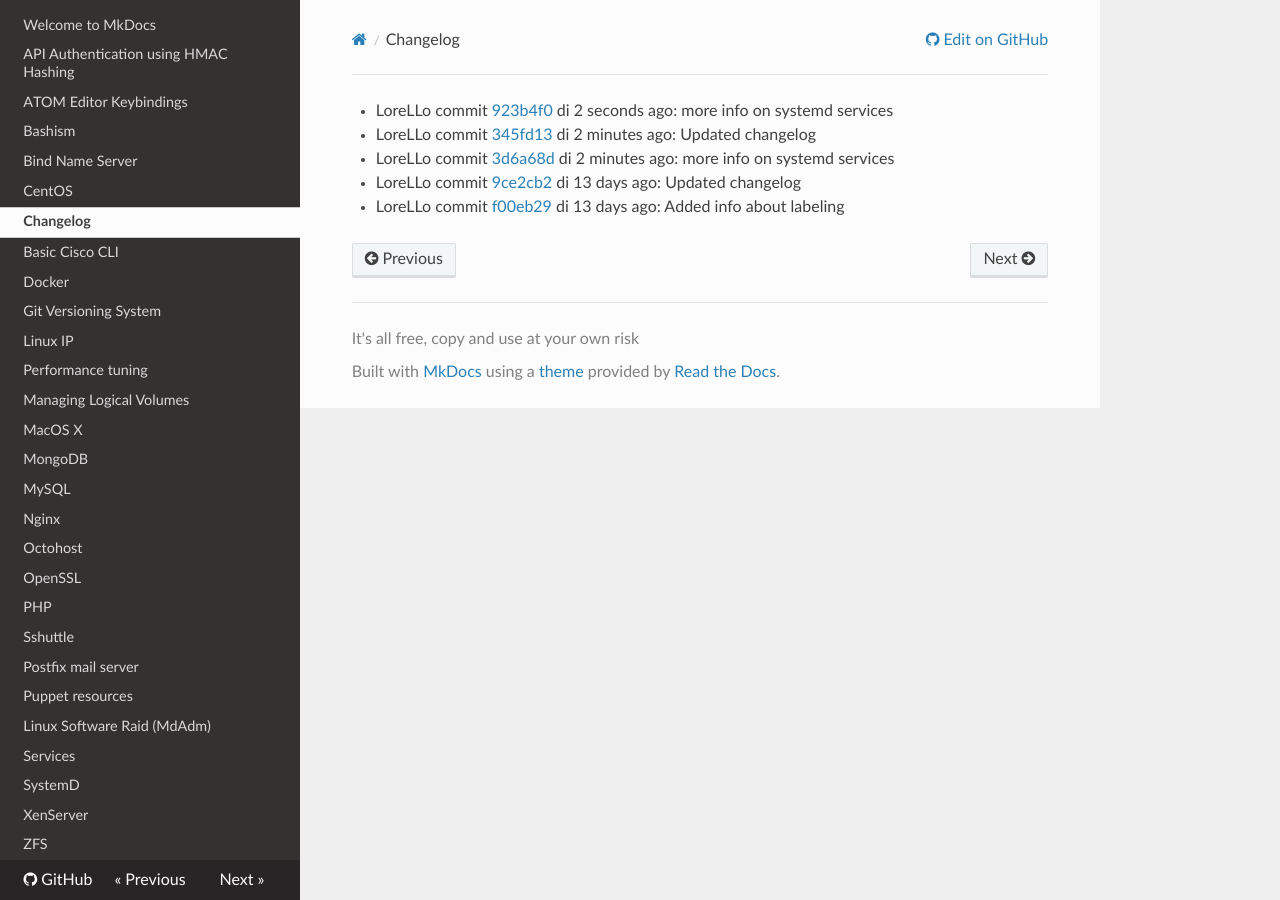
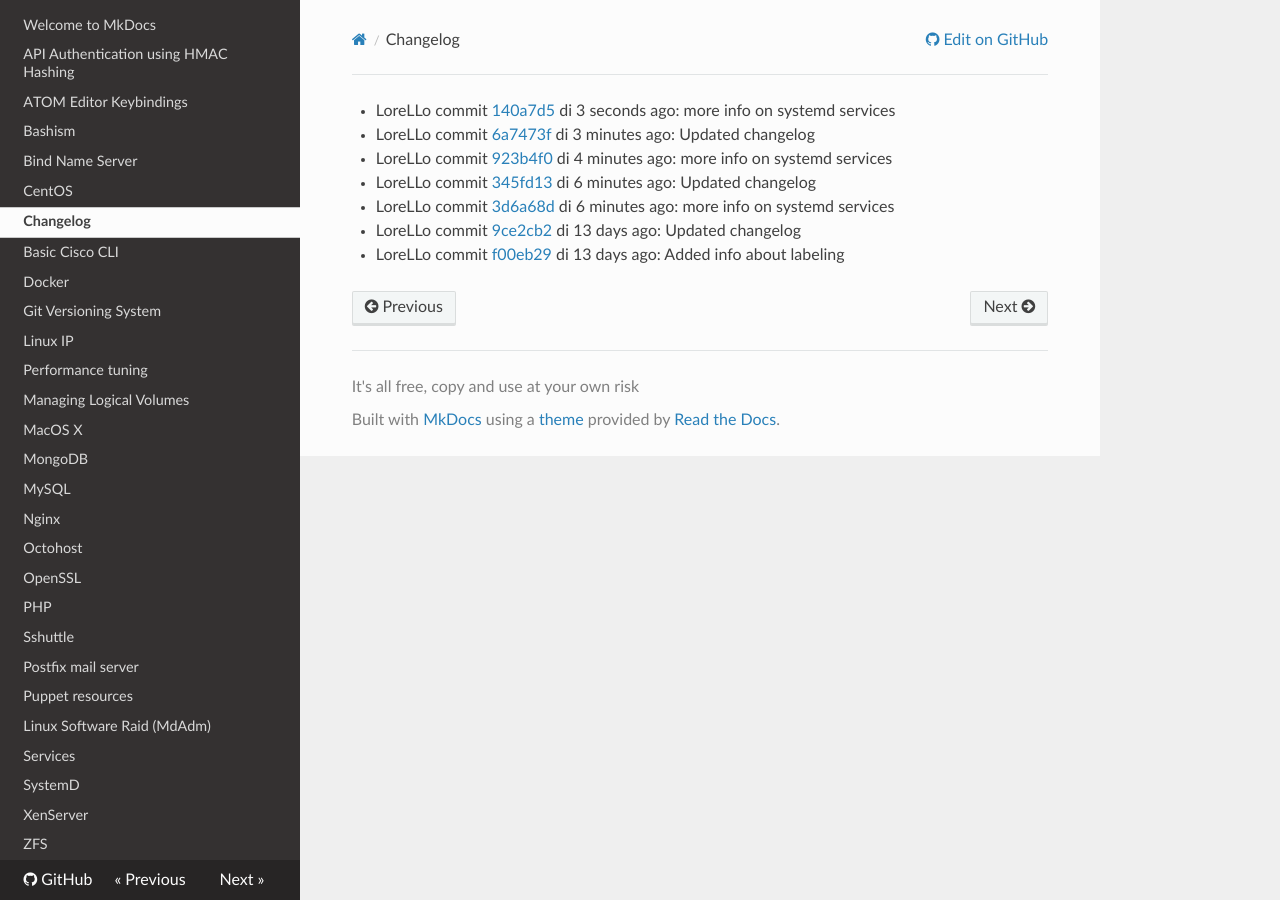
Before and after one commit to lorello/lorello.github.io, an MkDocs documentation site: the page built from docs/changelog.md, in a window 1280 px wide. Built offline with MkDocs 1.6.1, drawn with Linux system fonts in a browser that asks for light colours; nearby versions of some CDN libraries.

Commit message:
Updated changelog

```diff
--- a/docs/changelog.md
+++ b/docs/changelog.md
@@ -1,8 +1,12 @@
-* LoreLLo commit [923b4f0](https://github.com/lorello/lorello.github.io/commit/923b4f0bbf0ef6c01e2aeac6a02f695b4cd52a4f) di 2 seconds ago: more info on systemd services
+* LoreLLo commit [140a7d5](https://github.com/lorello/lorello.github.io/commit/140a7d51e8ddffc32011426fd3d223b4c83d06a3) di 3 seconds ago: more info on systemd services
 
-* LoreLLo commit [345fd13](https://github.com/lorello/lorello.github.io/commit/345fd13ac18f3143b86b80e0c8c8c24362e6fafe) di 2 minutes ago: Updated changelog
+* LoreLLo commit [6a7473f](https://github.com/lorello/lorello.github.io/commit/6a7473ff4bd188ca6a2233edee2b56a4ba81748e) di 3 minutes ago: Updated changelog
 
-* LoreLLo commit [3d6a68d](https://github.com/lorello/lorello.github.io/commit/3d6a68de9d45649de5a885f8332d72f05a160534) di 2 minutes ago: more info on systemd services
+* LoreLLo commit [923b4f0](https://github.com/lorello/lorello.github.io/commit/923b4f0bbf0ef6c01e2aeac6a02f695b4cd52a4f) di 4 minutes ago: more info on systemd services
+
+* LoreLLo commit [345fd13](https://github.com/lorello/lorello.github.io/commit/345fd13ac18f3143b86b80e0c8c8c24362e6fafe) di 6 minutes ago: Updated changelog
+
+* LoreLLo commit [3d6a68d](https://github.com/lorello/lorello.github.io/commit/3d6a68de9d45649de5a885f8332d72f05a160534) di 6 minutes ago: more info on systemd services
 
 * LoreLLo commit [9ce2cb2](https://github.com/lorello/lorello.github.io/commit/9ce2cb21c204d778cc06431f499e1a3fda40f7a4) di 13 days ago: Updated changelog
 
```
